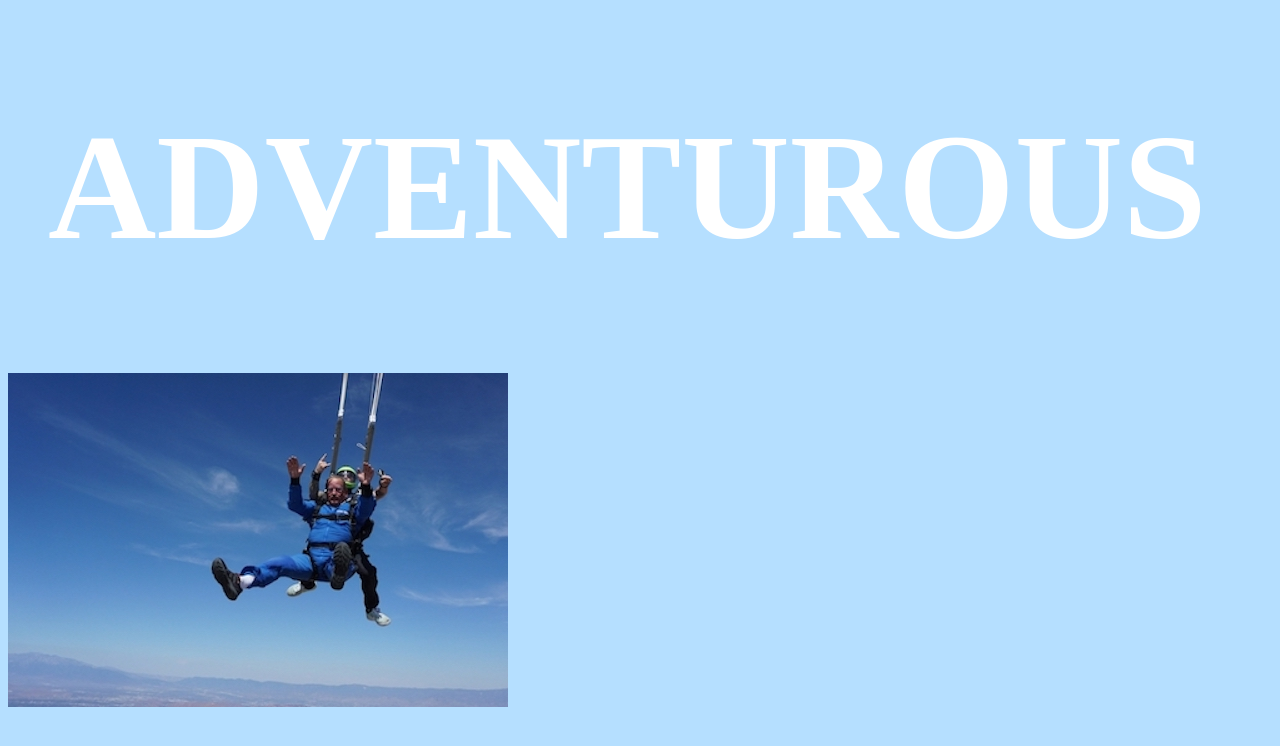
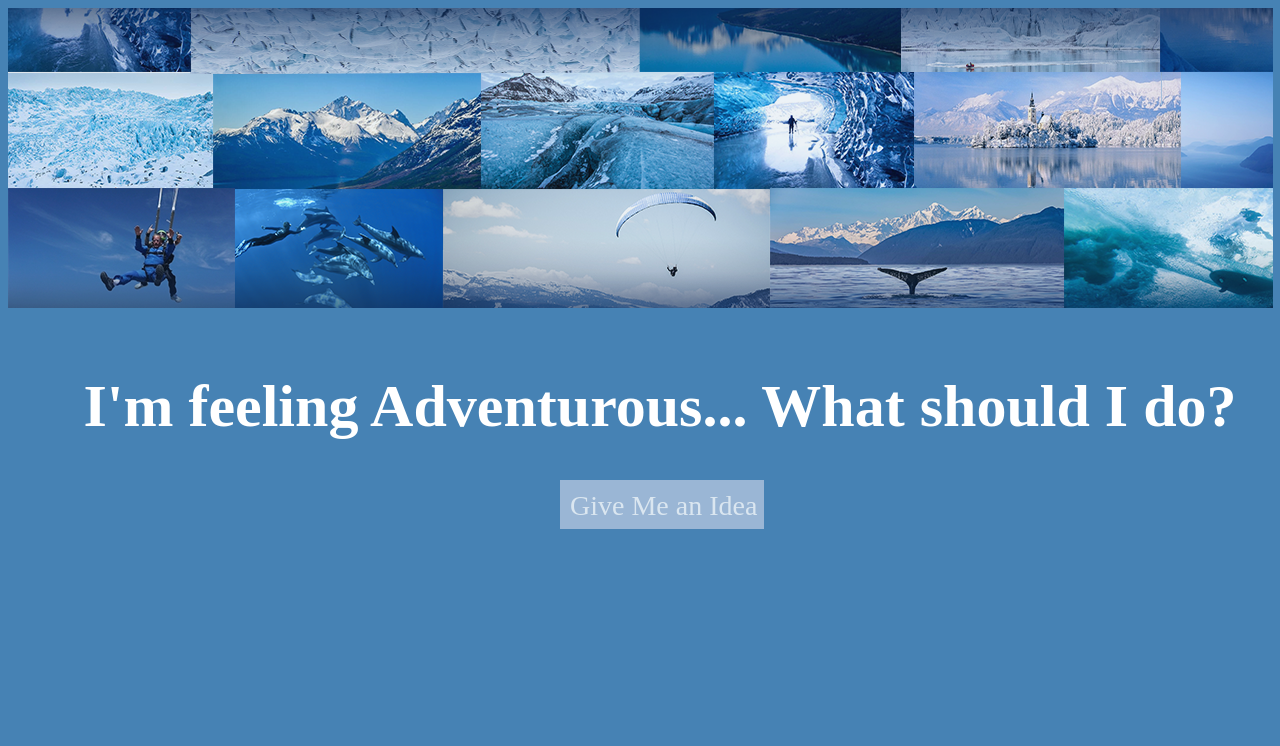
Before and after one commit to isabel-anguera/Hello-www, a plain HTML site: page day1.html in a window 1280 px wide. Drawn offline with Linux system fonts and the light colour scheme.

Commit message:
day1-edited

```diff
--- /dev/null
+++ b/day-1-script.js
@@ -0,0 +1,35 @@
+
+// var generatedAnswer = document.getElementById('generatedAnswer');
+// generatedAnswer.setAttribute("class", "generatedAnswer");
+// var answersFromList;
+
+// var generateButton = document. getElementById('generateButton');
+generateButton.addEventListener('click', generateAnswer);
+var ideasArray = ["Go Skydiving", "Go Mountain Climbing", "Book a flight to Somewhere You've Never Been", "Go Kayaking", "Go on a Hike", "Go Somewhere in Your City You've Never Been", "Go Scubadiving", "Go Snorkeling", "Go on a Climbing Expedition", "Go Visit the Mountains", "Go Swimming in the Nearest Ocean", "Go Parasailing", "Go Paragliding", "Go Surfing", "Go Climb a Tree", "Go Walk in the Woods", "Go on a Helicopter", "Take a Ride on a Small Plane", "Learn How to Fly a Plane", "Try Food You've Never Tried Before", "Do Something that Makes You Uncomfortable"]
+
+
+function generateAnswer() {
+	var generatedAnswer = document.getElementById('generatedAnswer');
+	var answer = ideasArray[Math.floor(Math.random() * ideasArray.length)];
+	console.log(answer);
+	// document.getElementById("generatedAnswer").innerHTML = answer;
+	generatedAnswer.innerText = answer;
+
+	// document.getElementById("generatedAnswer").textContent = answer;
+
+	// var generateButton = document.getElementById('generateButton');
+	// var generatedAnswer = document.getElementById('generatedAnswer');
+	// var generatedAnswer = document.createElement('p');
+
+	// var answerFromList = ideasArray[Math.floor(Math.random()*ideasArray.length)];
+	// generatedAnswer.innerText = answersFromList;
+
+	 // generateButton.style.display = "none";
+
+	// var r = Math.floor(Math.random()*19);
+	// generatedAnswer = ideasArray[r];
+	// document.body.innerHTML += emoji[r];
+
+}
+
+// generateAnswer();
--- a/day-one-style.css
+++ b/day-one-style.css
@@ -1,14 +1,57 @@
 body{
-	background-color: rgb(181, 223, 255);
+	/*background-color: rgb(181, 223, 255);*/
+	background-color: SteelBlue;
 	overflow: hidden
  }
 
- h1 {
+ h3 {
  	font-family: "DIN Condensed";
- 	font-size: 150px;
+ 	font-size: 60px;
  	color: white;
  	padding-left: 40px;
+ 	text-align:center;
+ 	z-index: 2;
+ 	top: 50px;
+ }
 
 
+ img {
+ 	opacity: .9;
+ 	/*box-shadow: 0 0 15px 15px #9fd4fc;*/
+ 	z-index: 1;
+  }
 
+  #generateButton {
+  	text-align: center;
+  	background-color: LightSteelBlue;
+  	color: White;
+  	font-size: 28px;
+  	font-family: "DIN Condensed";
+  	padding: 10px 7px 7px 10px;
+  	border:none;
+  	position:absolute;
+  	top: 60vh;
+  	left: calc(50% - 80px);
+  	opacity: .8;
+  }
+
+  #generateButton:hover {
+  	opacity: 1;
+  	/*color: LightSteelBlue;*/
+  }
+
+  #generatedAnswer {
+    font-family: "DIN Condensed";
+   	color: LightSteelBlue;
+   	text-align: center;
+    z-index: 3;
+    font-size: 70px;
+    /*width: 50%;*/
+    display: block;
+    margin-left: auto;
+    margin-right: auto;
+    padding-top: 50px;
+    /*position:absolute;*/
+    /*top: 67vh;
+    left: calc(50% - 200px);*/
  }
--- a/day1.html
+++ b/day1.html
@@ -5,10 +5,19 @@
 	<link rel = "stylesheet" href = "day-one-style.css">
 </head>
 <body>
-	<h1> ADVENTUROUS </h1>
-	<img src = "skydiving.jpg">
+	<img src = "header.png" >
+	<!-- <h1> ADVENTUROUS </h1> -->
+
+	<h3> I'm feeling Adventurous... What should I do?</h3>
+
+	<button type = "button" id = "generateButton"> Give Me an Idea </button>
+
+	<p id = "generatedAnswer"></p>
 
 
 
+
+
+	<script src = "day-1-script.js"></script>
 </body>
 </html>
```
Also changed, not shown: header.png (added), index-style.css (line endings or trailing spaces), skydiving.jpg (deleted), 1 other file.
